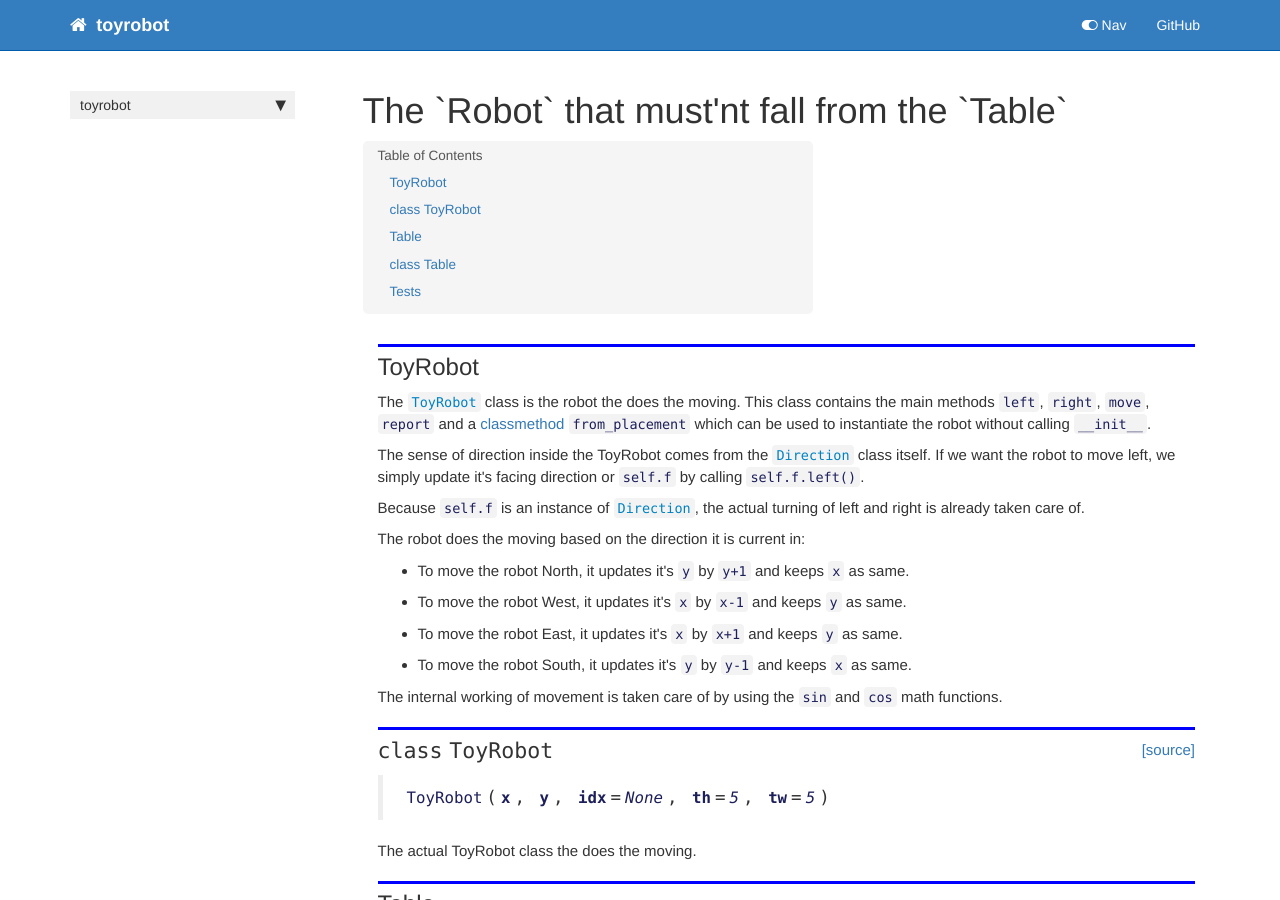
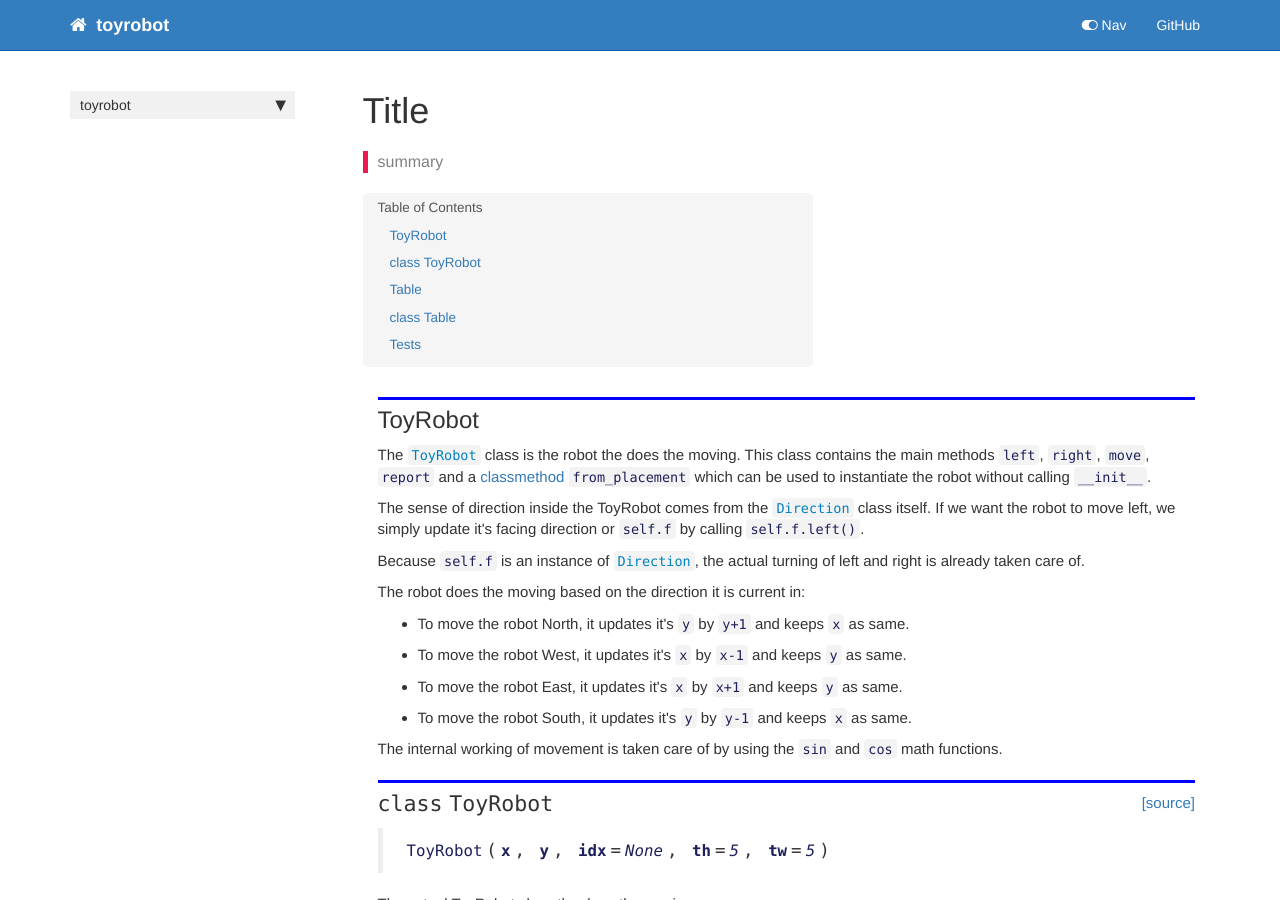
Before and after one commit to amaarora/toyrobot, a Jekyll site: the page built from docs/robot.html, in a window 1280 px wide and 900 px high. Built offline with Jekyll 4.4.1, drawn with Linux system fonts in a browser that asks for light colours; nearby versions of some CDN libraries; comment, search, counter and statistics services are not loaded; some of the changed text lies outside the part shown.

```diff
--- a/docs/_data/sidebars/home_sidebar.yml
+++ b/docs/_data/sidebars/home_sidebar.yml
@@ -13,7 +13,7 @@ entries:
       title: 'Direction '
       url: /direction
     - output: web,pdf
-      title: The `Robot` that must'nt fall from the `Table`
+      title: Title
       url: /robot
     - output: web,pdf
       title: Main
--- a/docs/robot.html
+++ b/docs/robot.html
@@ -1,12 +1,11 @@
 ---
 
-title: The `Robot` that must'nt fall from the `Table`
+title: Title
 
 keywords: fastai
 sidebar: home_sidebar
 
-
-
+summary: "summary"
 ---
 <!--
 
@@ -19,24 +18,17 @@ sidebar: home_sidebar
 -->
 
 <div class="container" id="notebook-container">
-
     {% raw %}
 
 <div class="cell border-box-sizing code_cell rendered">
 
 </div>
-    {% endraw %}
-
-    {% raw %}
-
 <div class="cell border-box-sizing code_cell rendered">
 
 </div>
-    {% endraw %}
-
 <div class="cell border-box-sizing text_cell rendered"><div class="inner_cell">
 <div class="text_cell_render border-box-sizing rendered_html">
-<h2 id="ToyRobot">ToyRobot<a class="anchor-link" href="#ToyRobot"> </a></h2>
+<h2 id="ToyRobot">ToyRobot<a class="anchor-link" href="#ToyRobot">&#182;</a></h2>
 </div>
 </div>
 </div>
@@ -69,15 +61,9 @@ sidebar: home_sidebar
 </div>
 </div>
 </div>
-    {% raw %}
-
 <div class="cell border-box-sizing code_cell rendered">
 
 </div>
-    {% endraw %}
-
-    {% raw %}
-
 <div class="cell border-box-sizing code_cell rendered">
 
 <div class="output_wrapper">
@@ -99,30 +85,22 @@ sidebar: home_sidebar
 </div>
 
 </div>
-    {% endraw %}
-
 <div class="cell border-box-sizing text_cell rendered"><div class="inner_cell">
 <div class="text_cell_render border-box-sizing rendered_html">
-<h2 id="Table">Table<a class="anchor-link" href="#Table"> </a></h2>
+<h2 id="Table">Table<a class="anchor-link" href="#Table">&#182;</a></h2>
 </div>
 </div>
 </div>
 <div class="cell border-box-sizing text_cell rendered"><div class="inner_cell">
 <div class="text_cell_render border-box-sizing rendered_html">
-<p>A basic <a href="/toyrobot/robot#Table"><code>Table</code></a> class that checks if the <a href="/toyrobot/robot"><code>robot</code></a> or a tuple of (x, y) is inside the Table. This is done by creating a <code>__contains__</code> method.</p>
+<p>A basic <a href="/toyrobot/robot#Table"><code>Table</code></a> class that checks if the <code>robot</code> or a tuple of (x, y) is inside the Table. This is done by creating a <code>__contains__</code> method.</p>
 
 </div>
 </div>
 </div>
-    {% raw %}
-
 <div class="cell border-box-sizing code_cell rendered">
 
 </div>
-    {% endraw %}
-
-    {% raw %}
-
 <div class="cell border-box-sizing code_cell rendered">
 
 <div class="output_wrapper">
@@ -132,7 +110,7 @@ sidebar: home_sidebar
 
 
 <div class="output_markdown rendered_html output_subarea ">
-<h2 id="Table" class="doc_header"><code>class</code> <code>Table</code><a href="https://github.com/amaarora/toyrobot/tree/master/toyrobot/robot.py#L51" class="source_link" style="float:right">[source]</a></h2><blockquote><p><code>Table</code>(<strong><code>h</code></strong>=<em><code>5</code></em>, <strong><code>w</code></strong>=<em><code>5</code></em>)</p>
+<h2 id="Table" class="doc_header"><code>class</code> <code>Table</code><a href="https://github.com/amaarora/toyrobot/tree/master/toyrobot/robot.py#L53" class="source_link" style="float:right">[source]</a></h2><blockquote><p><code>Table</code>(<strong><code>h</code></strong>=<em><code>5</code></em>, <strong><code>w</code></strong>=<em><code>5</code></em>)</p>
 </blockquote>
 
 </div>
@@ -143,10 +121,6 @@ sidebar: home_sidebar
 </div>
 
 </div>
-    {% endraw %}
-
-    {% raw %}
-
 <div class="cell border-box-sizing code_cell rendered">
 <div class="input">
 
@@ -163,11 +137,9 @@ sidebar: home_sidebar
 </div>
 
 </div>
-    {% endraw %}
-
 <div class="cell border-box-sizing text_cell rendered"><div class="inner_cell">
 <div class="text_cell_render border-box-sizing rendered_html">
-<h2 id="Tests">Tests<a class="anchor-link" href="#Tests"> </a></h2>
+<h2 id="Tests">Tests<a class="anchor-link" href="#Tests">&#182;</a></h2>
 </div>
 </div>
 </div>
@@ -178,8 +150,6 @@ sidebar: home_sidebar
 </div>
 </div>
 </div>
-    {% raw %}
-
 <div class="cell border-box-sizing code_cell rendered">
 <div class="input">
 
@@ -209,10 +179,6 @@ sidebar: home_sidebar
 </div>
 
 </div>
-    {% endraw %}
-
-    {% raw %}
-
 <div class="cell border-box-sizing code_cell rendered">
 <div class="input">
 
@@ -231,10 +197,6 @@ sidebar: home_sidebar
 </div>
 
 </div>
-    {% endraw %}
-
-    {% raw %}
-
 <div class="cell border-box-sizing code_cell rendered">
 <div class="input">
 
@@ -244,8 +206,8 @@ sidebar: home_sidebar
 <span class="k">assert</span> <span class="n">ToyRobot</span><span class="o">.</span><span class="n">from_placement</span><span class="p">(</span><span class="mi">1</span><span class="p">,</span> <span class="mi">1</span><span class="p">,</span> <span class="mi">0</span><span class="p">)</span> <span class="ow">in</span> <span class="n">Table</span><span class="p">(</span><span class="mi">5</span><span class="p">,</span> <span class="mi">5</span><span class="p">)</span>
 <span class="k">assert</span> <span class="n">ToyRobot</span><span class="o">.</span><span class="n">from_placement</span><span class="p">(</span><span class="mi">2</span><span class="p">,</span> <span class="mi">3</span><span class="p">,</span> <span class="mi">0</span><span class="p">)</span> <span class="ow">in</span> <span class="n">Table</span><span class="p">(</span><span class="mi">5</span><span class="p">,</span> <span class="mi">5</span><span class="p">)</span>
 <span class="k">assert</span> <span class="n">ToyRobot</span><span class="o">.</span><span class="n">from_placement</span><span class="p">(</span><span class="mi">5</span><span class="p">,</span> <span class="mi">5</span><span class="p">,</span> <span class="mi">0</span><span class="p">)</span> <span class="ow">in</span> <span class="n">Table</span><span class="p">(</span><span class="mi">5</span><span class="p">,</span> <span class="mi">5</span><span class="p">)</span>
-<span class="k">assert</span> <span class="ow">not</span> <span class="n">ToyRobot</span><span class="o">.</span><span class="n">from_placement</span><span class="p">(</span><span class="mi">5</span><span class="p">,</span> <span class="mi">6</span><span class="p">,</span> <span class="mi">0</span><span class="p">)</span> <span class="ow">in</span> <span class="n">Table</span><span class="p">(</span><span class="mi">5</span><span class="p">,</span> <span class="mi">5</span><span class="p">)</span>
-<span class="k">assert</span> <span class="ow">not</span> <span class="n">ToyRobot</span><span class="o">.</span><span class="n">from_placement</span><span class="p">(</span><span class="mi">6</span><span class="p">,</span> <span class="mi">5</span><span class="p">,</span> <span class="mi">0</span><span class="p">)</span> <span class="ow">in</span> <span class="n">Table</span><span class="p">(</span><span class="mi">5</span><span class="p">,</span> <span class="mi">5</span><span class="p">)</span>
+<span class="k">assert</span> <span class="n">ToyRobot</span><span class="o">.</span><span class="n">from_placement</span><span class="p">(</span><span class="mi">5</span><span class="p">,</span> <span class="mi">6</span><span class="p">,</span> <span class="mi">0</span><span class="p">)</span> <span class="ow">is</span> <span class="kc">None</span>
+<span class="k">assert</span> <span class="n">ToyRobot</span><span class="o">.</span><span class="n">from_placement</span><span class="p">(</span><span class="mi">6</span><span class="p">,</span> <span class="mi">5</span><span class="p">,</span> <span class="mi">0</span><span class="p">)</span> <span class="ow">is</span> <span class="kc">None</span>
 </pre></div>
 
     </div>
@@ -253,16 +215,12 @@ sidebar: home_sidebar
 </div>
 
 </div>
-    {% endraw %}
-
-    {% raw %}
-
 <div class="cell border-box-sizing code_cell rendered">
 <div class="input">
 
 <div class="inner_cell">
     <div class="input_area">
-<div class=" highlight hl-ipython3"><pre><span></span><span class="kn">from</span> <span class="nn">nbdev.export</span> <span class="kn">import</span> <span class="o">*</span>
+<div class=" highlight hl-ipython3"><pre><span></span><span class="kn">from</span> <span class="nn">nbdev.export</span> <span class="k">import</span> <span class="o">*</span>
 <span class="n">notebook2script</span><span class="p">()</span>
 </pre></div>
 
@@ -289,5 +247,4 @@ Converted index.ipynb.
 
 </div>
     {% endraw %}
-
 </div>
--- a/docs/sidebar.json
+++ b/docs/sidebar.json
@@ -2,7 +2,7 @@
   "toyrobot": {
     "Overview": "/",
     "Direction ": "/direction",
-    "The `Robot` that must'nt fall from the `Table`": "/robot",
+    "Title": "/robot",
     "Main": "/main"
   }
 }
--- /dev/null
+++ b/examples/example2.txt
@@ -0,0 +1,3 @@
+PLACE 0,0,NORTH
+MOVE
+REPORT
--- /dev/null
+++ b/examples/example3.txt
@@ -0,0 +1,3 @@
+PLACE 0,0,NORTH
+LEFT
+REPORT
--- /dev/null
+++ b/examples/example4.txt
@@ -0,0 +1,6 @@
+PLACE 1,2,EAST
+MOVE
+MOVE
+LEFT
+MOVE
+REPORT
--- a/toyrobot/None.py
+++ /dev/null
@@ -1,6 +0,0 @@
-
-
-# Cell
-from .direction import Direction
-import numpy as np
-from numpy import sin, cos, pi
```
Also changed, not shown: docs/direction.html (+1 -20 lines), docs/index.html (+5 -8 lines), docs/main.html (+1 -28 lines), README.md, examples/example1.txt (renamed from example1.txt), 2 other files.
